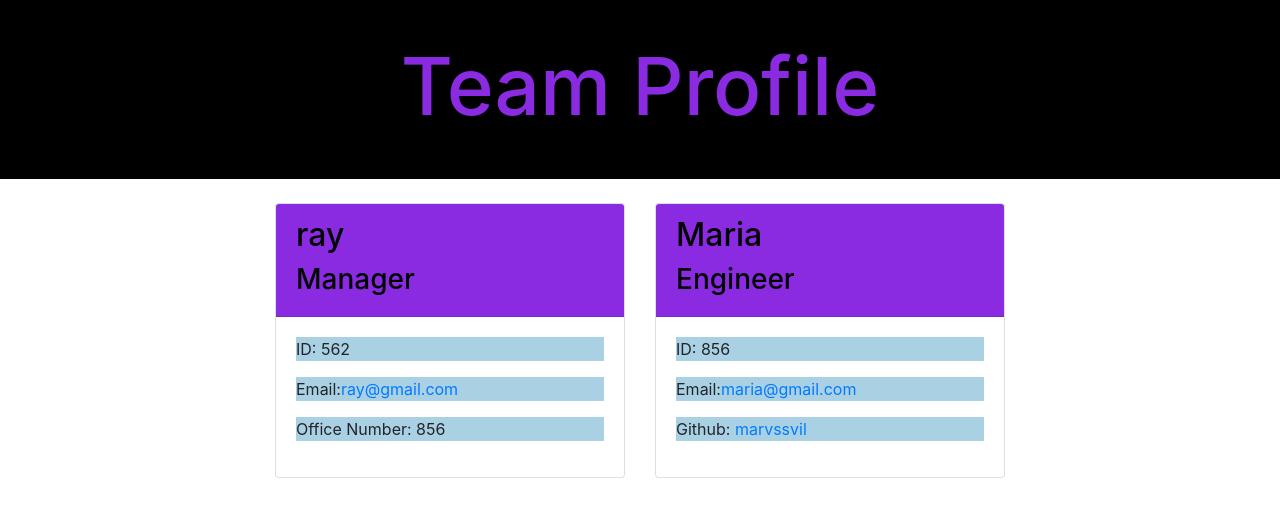
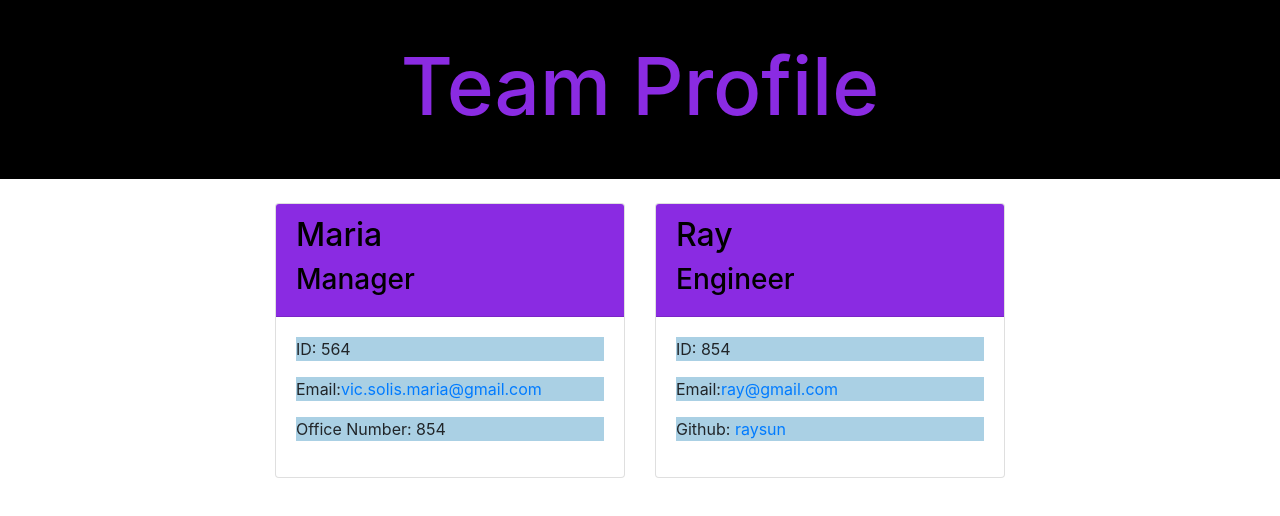
Before and after one commit to marvssvil/teamProfileGen, a website: page dist/index.html in a window 1280 px wide. Drawn offline with nearby package versions, Linux system fonts and the light colour scheme.

```diff
--- a/dist/index.html
+++ b/dist/index.html
@@ -21,14 +21,14 @@
     <div class="col-4 mt-4">
         <div class="card h-100">
             <div class="card-header">
-                <h2>ray</h2>
+                <h2>Maria</h2>
                 <h3>Manager</h3>
             </div>
 
             <div class="card-body">
-                <p class="id">ID: 562</p>
-                <p class="email">Email:<a href="mailto:ray@gmail.com">ray@gmail.com</a></p>
-                <p class="office">Office Number: 856</p>
+                <p class="id">ID: 564</p>
+                <p class="email">Email:<a href="mailto:vic.solis.maria@gmail.com">vic.solis.maria@gmail.com</a></p>
+                <p class="office">Office Number: 854</p>
             </div>
         </div>
     </div>
@@ -36,14 +36,14 @@
     <div class="col-4 mt-4">
         <div class="card h-100">
             <div class="card-header">
-                <h2>Maria</h2>
+                <h2>Ray</h2>
                 <h3>Engineer</h3>
             </div>
 
             <div class="card-body">
-                <p class="id">ID: 856</p>
-                <p class="email">Email:<a href="mailto:maria@gmail.com">maria@gmail.com</a></p>
-                <p class="github">Github: <a href="https://github.com/marvssvil">marvssvil</a></p>
+                <p class="id">ID: 854</p>
+                <p class="email">Email:<a href="mailto:ray@gmail.com">ray@gmail.com</a></p>
+                <p class="github">Github: <a href="https://github.com/raysun">raysun</a></p>
             </div>
         </div>
     </div>
```
Also changed, not shown: package.json (+24 -1 lines), README.md, src/screenshot.png (added), src/test.png (added), src/website.png (added), 1 other file.
